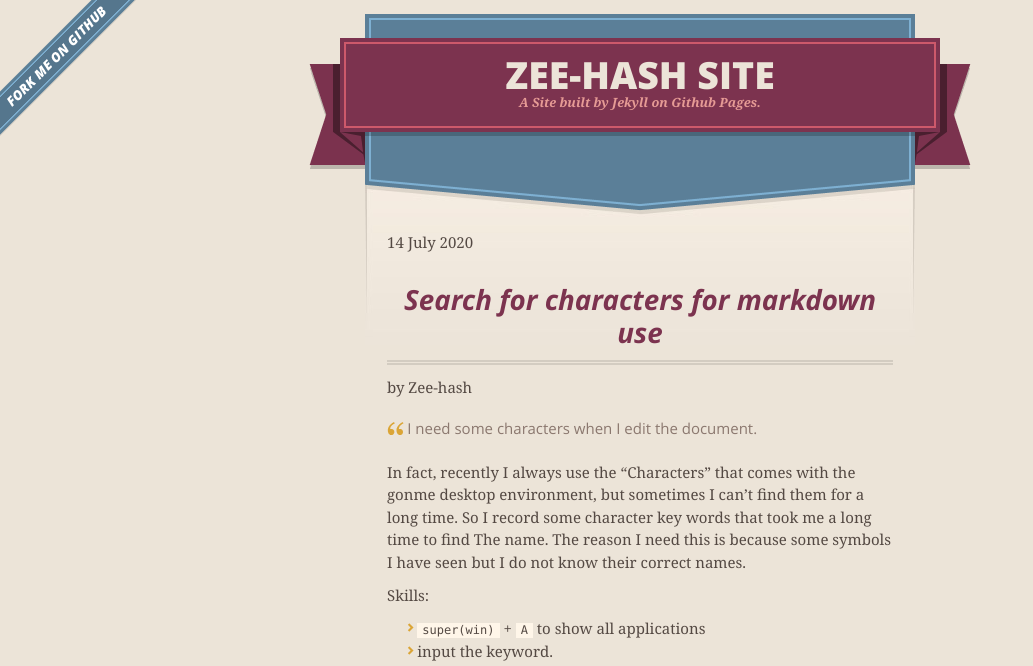
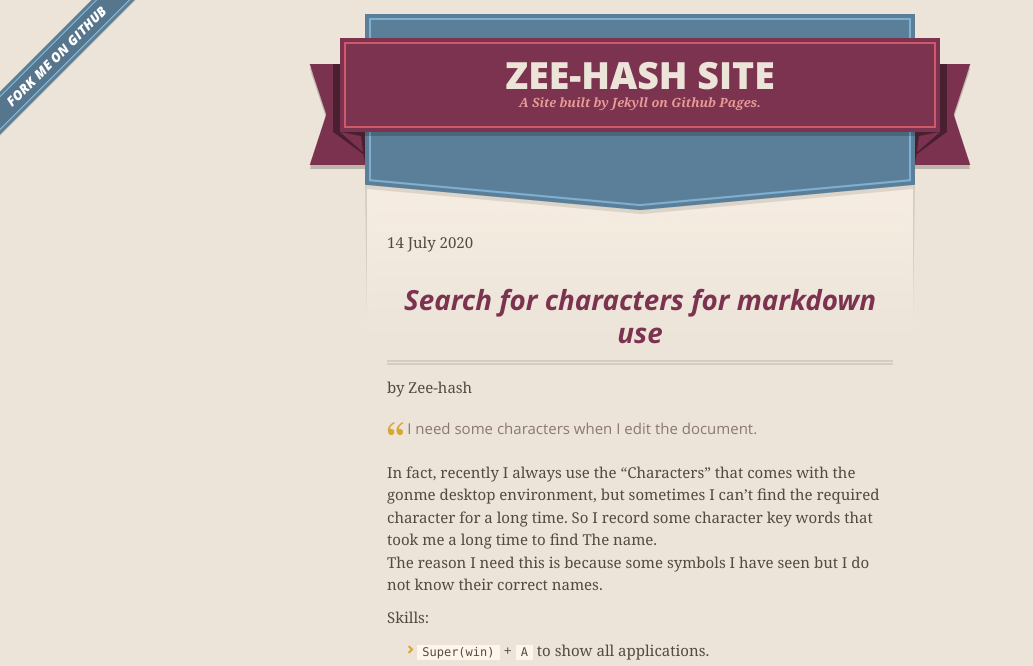
Before and after one commit to Zee-hash/zee-hash.github.io, a Jekyll site: the page built from _posts/2020-07-14-special-characters.markdown, in a window 1280 px wide. Shown: the top 666 px of the page, without its empty margins (0-1033 px from the left). Built offline with Jekyll 4.4.1, drawn with Linux system fonts in a browser that asks for light colours; some of the changed text lies outside the part shown.

Commit message:
update post

```diff
--- a/_posts/2020-07-14-special-characters.markdown
+++ b/_posts/2020-07-14-special-characters.markdown
@@ -9,15 +9,15 @@ tags:  ["Characters", "linux"]
 
 > I need some characters when I edit the document.
 
-In fact, recently I always use the "Characters" that comes with the gonme desktop environment, but sometimes I can’t find them for a long time. So I record some character key words that took me a long time to find The name.
+In fact, recently I always use the "Characters" that comes with the gonme desktop environment, but sometimes I can’t find the required character for a long time. So I record some character key words that took me a long time to find The name.
 The reason I need this is because some symbols I have seen but I do not know their correct names.
 
 Skills:
-+ `super(win)` + `A` to show all applications
-+ input the keyword.
++ `Super(win)` + `A` to show all applications.
++ Input the keyword.
 + `Enter` for copy the character you find.
 
 ![Search Result](/assets/images/post_images/20200714search-results.png)
 
-## mathematical Tau
+## Mathematical Tau
 ![Characters](/assets/images/post_images/20200714Characters.png)
```
